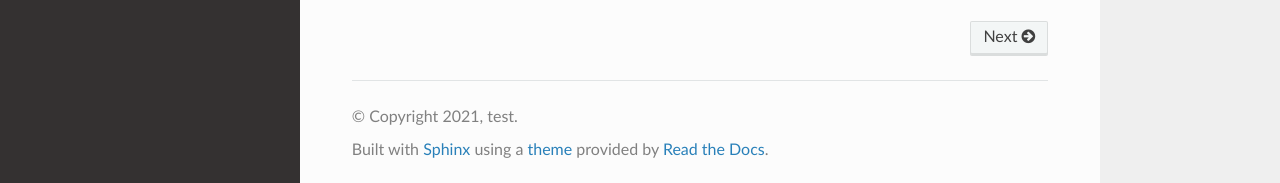
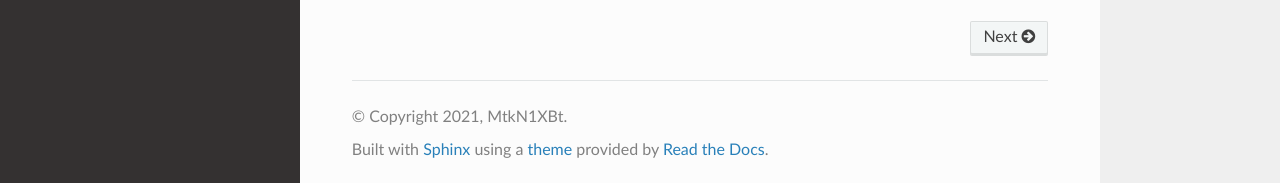
Before and after one commit to pybotters/pybotters, a Sphinx documentation site: the page built from docs/index.rst, in a window 1280 px wide and 1263 px high. Shown: the part 1077-1260 px from the top of the window. Built offline with Sphinx 7.4.7 and the Read the Docs theme 2.0.0, drawn with Linux system fonts in a browser that asks for light colours.

Commit message:
Update document auter

```diff
--- a/docs/conf.py
+++ b/docs/conf.py
@@ -18,8 +18,8 @@
 # -- Project information -----------------------------------------------------
 
 project = 'pybotters'
-copyright = '2021, test'
-author = 'test'
+copyright = '2021, MtkN1XBt'
+author = 'MtkN1XBt'
 
 
 # -- General configuration ---------------------------------------------------
```
